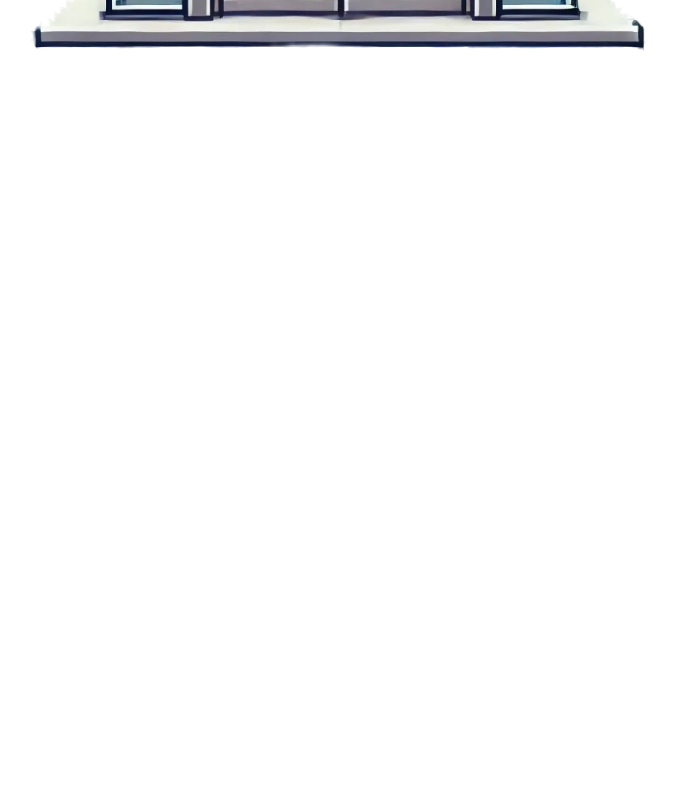
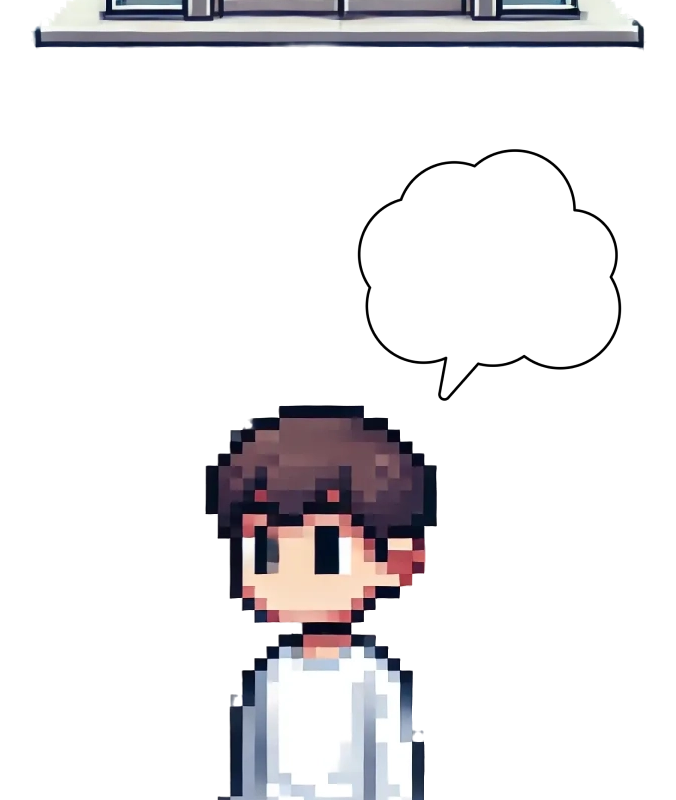
Before and after one commit to TonyJonathan/Elevetor-simulation, a React (Vite) app: page / in a window 1280 px wide. Shown: the part 660-1460 px from the top of the page, without its empty margins (67-743 px from the left). Before the commit the page ends 800 px from the top, so only its background shows below. Built offline with nearby package versions, Linux system fonts and the light colour scheme.

Commit message:
Setting up the elevator state and users.

```diff
--- a/src/App.tsx
+++ b/src/App.tsx
@@ -1,15 +1,44 @@
 import elevator from "./assets/elevator.webp";
 import userSprit from "./assets/user.png";
+import { useState } from "react";
 
 import "./App.css";
 
 function App() {
+  const stages = 6;
+  const [currentElevatorStage, setCurrentElevatorStage] = useState(0);
+  const [personsStages, setPersonStage] = useState([
+    { currentStage: 0, targetStage: 3, state: "waiting" },
+    { currentStage: 1, targetStage: 4, state: "taked" }
+  ]);
+  const personsTaked = personsStages.filter((person) => person.state === "taked");
+
   return (
     <div className="App">
       <div className="flex flex-col-reverse relative">
         <div className="elevator h-[100px] absolute">
           <img src={elevator} alt="elevator" className="h-[100px]" />
         </div>
+        {Array.from({ length: stages }).map((_, index) => {
+          const currentStagePersons = personsStages.filter(
+            (person) => person.currentStage === index && person.state === "waiting"
+          );
+          return (
+            <div key={index} className="stage">
+              <div className="stage-elevator w-[400px] h-[100px] flex justify-end">
+                <div className="persons flex items-end">
+                  {currentStagePersons.map((person) => {
+                    return (
+                      <div key={person.currentStage} className="person relative">
+                        <img src={userSprit} alt="user" className="h-[70px]" />
+                      </div>
+                    );
+                  })}
+                </div>
+              </div>
+            </div>
+          );
+        })}
       </div>
     </div>
   );
```
